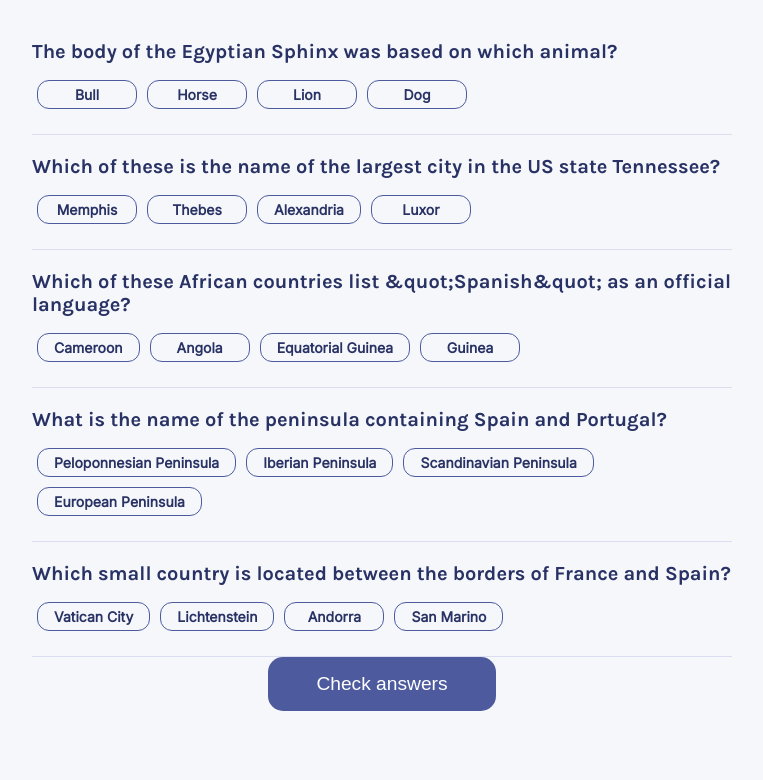
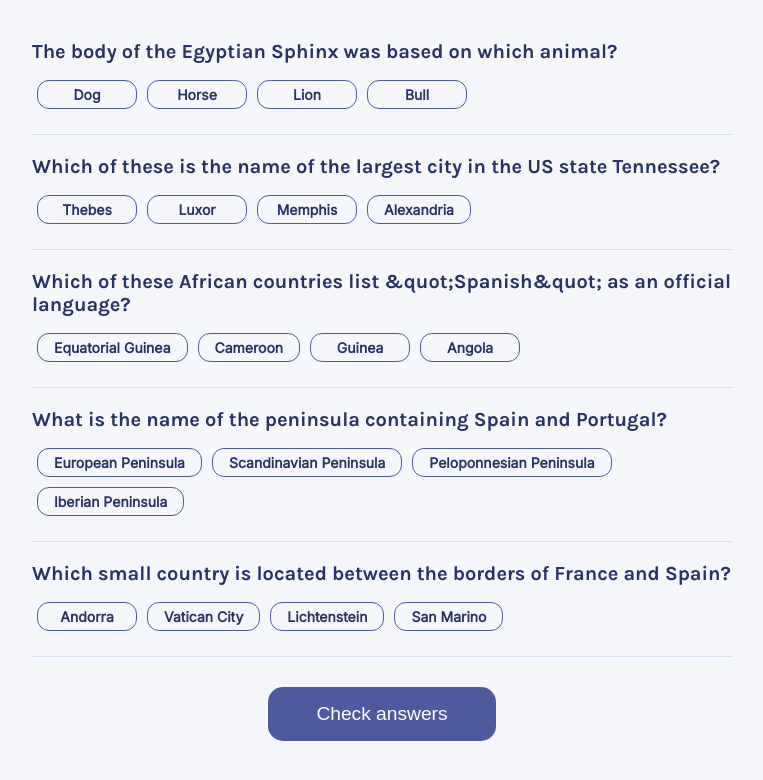
Before and after one commit to KarimElsayad247/reacit-quizzical, a React (Vite) app: page / in a window 1280 px wide. Both pictures are taken after a click on the button "Start Quiz". Shown: the top 780 px of the page, without its empty margins (258-1021 px from the left). Built offline with nearby package versions, Linux system fonts and the light colour scheme.

Commit message:
Move choice state to Game component
Now all question related state is stored in the game component.
This is to allow score counting and prevent shuffling choices on each
render of the question component.

```diff
--- a/src/components/GameScreen.jsx
+++ b/src/components/GameScreen.jsx
@@ -1,16 +1,88 @@
 import React, { useState } from "react";
+import { nanoid } from "nanoid";
 import data from "../data";
 import Question from "./Question";
+
+// From
+// https://stackoverflow.com/questions/2450954/how-to-randomize-shuffle-a-javascript-array
+// Return a copy of the input array with all elements shuffled.
+function shuffle(array) {
+    let currentIndex = array.length, randomIndex;
+
+    // While there remain elements to shuffle.
+    while (currentIndex != 0) {
+
+        // Pick a remaining element.
+        randomIndex = Math.floor(Math.random() * currentIndex);
+        currentIndex--;
+
+        // And swap it with the current element.
+        [array[currentIndex], array[randomIndex]] = [
+            array[randomIndex], array[currentIndex]
+        ];
+    }
+    return array;
+}
+
+
+/**
+ * Create an array of questions where each question object contains a tiltle,
+ * and an array of choices.
+ *
+ * @return array of {
+ *    question: "what is bla bla",
+ *    choices: [{
+*       text: choice,
+        isChosen: false,
+        isCorrect: choice === correct_answer,
+        isWrong: choice !== correct_answer
+ *   }, and three others like that]
+ * }
+ */
+function createQuestions(dataArray) {
+
+    const questions = dataArray.map(item => {
+        const correctAnswer = item.correct_answer;
+
+        // An array containing all the choices, 3 incorrect and one correct
+        const choices = [...item.incorrect_answers, item.correct_answer];
+
+        // If I don't shuffle the choices, they will be in the same order everytime,
+        // with the correct answer being the 4th choice.
+        const choicesShuffled = shuffle(choices);
+
+        // Create an object for each choice. Objects button state default to empty strings,
+        // they should take on values like "wrong" or "chosen" or "correct"
+        // and coloring will happen in css.
+        const choicesObjects = choicesShuffled.map(choice => ({
+            text: choice,
+            isChosen: false,
+            isCorrect: choice === correctAnswer,
+            isWrong: choice !== correctAnswer
+        }));
+
+        return {
+            question: item.question,
+            choices: choicesObjects
+        }
+    });
+    return questions;
+}
 
 export default function GameScreen() {
 
     const [checked, setChecked] = useState(false);
-    const [questions, setQuestions] = useState(data["results"]);
+
+    // Contains the objects for each question.
+    const [questions, setQuestions] = useState(createQuestions(data.results));
+
+    // An array the contains whethe a paricular answer is correctly chosen.
+    // At start, no answer is chosen, so it's all false.
     const [correctlyChosen, setCorrectlyChosen] = useState(Array(5).fill(false));
-    const [numCorrectAnswers, setNumCorrectAnswers] = useState(0);
 
     const questionElements = questions.map((q, i) => (
             <Question
+                key={nanoid()}
                 {...q}
                 checked={checked}
                 id={i}
@@ -22,12 +94,13 @@ export default function GameScreen() {
     function check() {
         if (!checked) {
             setChecked(true);
-            setNumCorrectAnswers(correctlyChosen.filter(isChosen => isChosen === true).length)
         }
         else { // restart game
             setChecked(false);
-            setQuestions(data["results"]);
-            setNumCorrectAnswers(0);
+            // fetch("https://opentdb.com/api.php?amount=5&category=22&difficulty=easy&type=multiple")
+            // .then(res => res.json())
+            // .then(data => setQuestions(data["results"]))
+            // .then(setCorrectlyChosen(Array(5).fill(false)));
         }
     }
 
@@ -36,14 +109,18 @@ export default function GameScreen() {
         setCorrectlyChosen(prevChosen => prevChosen.map((choice, i) => i == id ? newValue : choice))
     }
 
-    console.log(correctlyChosen);
+    function numCorrect() {
+        return correctlyChosen.filter(isChosen => isChosen === true).length
+    }
 
     return (
         <main className="game-screen">
             <div className="questions-container">{questionElements}</div>
-            <div className="footer">
-                {checked && <p>You scored {numCorrectAnswers}/5 correct answers</p>}
-                <button onClick={check} className="check-button">Check answers</button>
+            <div className="bottom">
+                {checked && <p>You scored {numCorrect()}/5 correct answers</p>}
+                <button onClick={check} className="check-button">
+                    {checked ? "Play again" : "Check answers"}
+                </button>
             </div>
         </main>
     );
--- a/src/components/Question.jsx
+++ b/src/components/Question.jsx
@@ -1,45 +1,12 @@
+/* eslint-disable react/prop-types */
 import React, { useState, useEffect } from "react";
-
-// From
-// https://stackoverflow.com/questions/2450954/how-to-randomize-shuffle-a-javascript-array
-function shuffle(array) {
-    let currentIndex = array.length, randomIndex;
-
-    // While there remain elements to shuffle.
-    while (currentIndex != 0) {
-
-        // Pick a remaining element.
-        randomIndex = Math.floor(Math.random() * currentIndex);
-        currentIndex--;
-
-        // And swap it with the current element.
-        [array[currentIndex], array[randomIndex]] = [
-            array[randomIndex], array[currentIndex]
-        ];
-    }
-
-    return array;
-}
+import { nanoid } from "nanoid";
 
 export default function Question(props) {
 
-    // An array containing all the choices, 3 incorrect and one correct
-    const choices = [...props.incorrect_answers, props.correct_answer];
-
-    // Shuffle the choices, producing another array of strings
-    const choicesShuffled = shuffle(choices);
-
-    // Create an object for each choice. Objects button state default to empty strings,
-    // they should take on values like "wrong" or "chosen" or "correct"
-    // and coloring will happen in css.
-    const [choicesState, setChoicesState] = useState(choicesShuffled.map(choice => ({
-        text: choice,
-        isChosen: false,
-        isCorrect: choice === props.correct_answer,
-        isWrong: choice !== props.correct_answer
-    })));
-
-    const choiceButtons = choicesState.map((choice, i) => {
+    // Colorization will happen in css depending on the class of the button
+    // and the state of the game (check button pressed or not)
+    const choiceButtons = props.choices.map((choice, i) => {
         const classNames = {
             chosen: choice.isChosen ? "chosen" : "",
             correct: choice.isCorrect && props.checked ? "correct" : "",
@@ -47,7 +14,7 @@ export default function Question(props) {
             faint: props.checked ? "faint" : ""
         }
         return (<button
-                    key={i}
+                    key={nanoid()}
                     onClick={() => toggle(i)}
                     className={`choice-button
                                 ${classNames.chosen}
@@ -65,21 +32,27 @@ export default function Question(props) {
     //     }
     // }
 
+    /**
+     * Toggle the clicked button. It it's not the selected button,
+     * make it the only selected button.
+     *
+     * @param id index of the clicked button
+     */
     function toggle(id) {
         // Toggle the clicked button, and clear all other buttons, so it's only
         // one button that has state of "chosen"
-        if (!props.checked) {
-            setChoicesState(prevChoices => prevChoices.map((prevChoiceState, i) => ({
-                ...prevChoiceState,
-                isChosen: i == id ? !prevChoiceState.isChosen : ""
-            })));
-        }
+        // if (!props.checked) {
+        //     setChoicesState(prevChoices => prevChoices.map((prevChoiceState, i) => ({
+        //         ...prevChoiceState,
+        //         isChosen: i == id ? !prevChoiceState.isChosen : ""
+        //     })));
+        // }
     }
 
-    useEffect(() => {
-        const isCorrectlyChosen = choicesState.some(choice => choice.isChosen && choice.isCorrect);
-        props.toggleCorrectChoice(props.id, isCorrectlyChosen);
-    }, [choicesState]);
+    // useEffect(() => {
+    //     const isCorrectlyChosen = choicesState.some(choice => choice.isChosen && choice.isCorrect);
+    //     props.toggleCorrectChoice(props.id, isCorrectlyChosen);
+    // }, [choicesState]);
 
     return (
         <section className="question">
```
